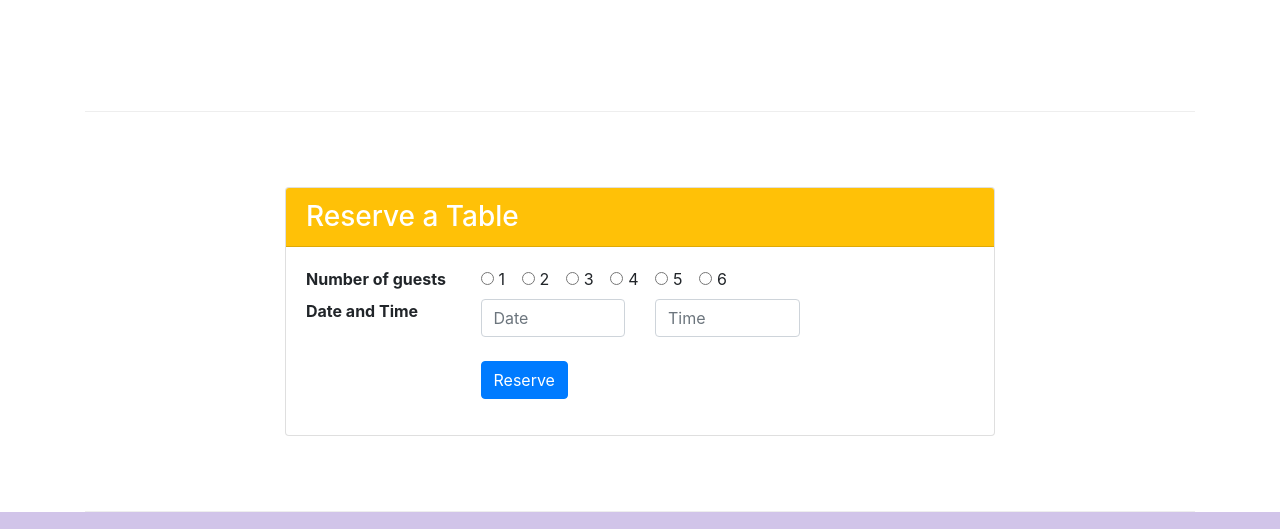
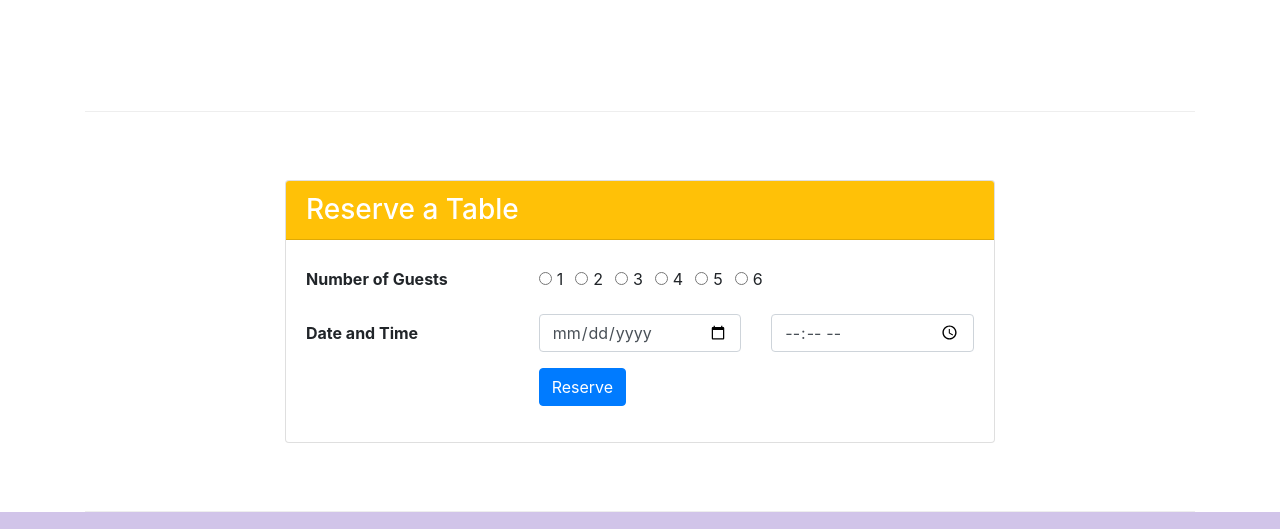
Before and after one commit to josue-venegas-almonacid/Bootstrap4, a website: page conFusion/index.html in a window 1280 px wide. Shown: the part 1422-1951 px from the top of the page. Drawn offline with nearby package versions, Linux system fonts and the light colour scheme.

Commit message:
Reserve a Table improved

```diff
--- a/conFusion/index.html
+++ b/conFusion/index.html
@@ -87,7 +87,7 @@
             </div>
         </div>
 
-        <div class="row row-content align-items-center" id="reserve">
+        <div class="row row-content align-items-center">
             <div class="col-12 col-sm-4 order-sm-last col-md-3">
                 <h3>Meet our Culinary Specialists</h3>
             </div>
@@ -103,15 +103,16 @@
             </div>
         </div>
 
-        <div class="row row-content align-items-center justify-content-center">
+        <div class="row row-content align-items-center justify-content-center" id="reserve">
             <div class="col-sm-8">
                 <div class="card">
                     <form>
                         <h3 class="card-header bg-warning text-white">Reserve a Table</h3>
                         <div class="card-body">
-                            <dl class="row">
-                                <dt class="col-sm-3">Number of guests</dt>
-                                <dd class="col-sm-9">
+                            <form>
+                                <div class="form-group row">
+                                    <label for="guestnumber" class="col-12 col-sm-4 font-weight-bold col-form-label">Number of Guests</label>
+                                    <div class="col-12 col-sm-8 d-flex">
                                         <div class="form-check form-check-inline">
                                             <input class="form-check-input" type="radio" name="guest1" id="guest1" value="">
                                             <label class="form-check-label" for="guest1">1</label>
@@ -136,22 +137,23 @@
                                             <input class="form-check-input" type="radio" name="guest6" id="guest6" value="">
                                             <label class="form-check-label" for="guest6">6</label>
                                         </div>
-                                </dd>
-                                <dt class="col-sm-3">Date and Time</dt>
-                                <dd class="col-sm-9">
-                                    <div class="form-group row">
-                                        <div class="col-sm-4">
-                                            <input type="tel" class="form-control" id="date" name="date" placeholder="Date">
-                                        </div>
-                                        <div class="col-sm-4">
-                                            <input type="tel" class="form-control" id="time" name="time" placeholder="Time">
                                     </div>
                                 </div>
-                                </dd>
-                                <div class="offset-sm-3 col-sm-9">
-                                    <button type="submit" class="btn btn-primary">Reserve</button>
+                                <div class="form-group row">
+                                    <label for="guestnumber" class="col-12 col-sm-4 font-weight-bold col-form-label">Date and Time</label>
+                                    <div class="col-12 col-sm-4">
+                                        <input type="date" class="form-control" id="date" name="date" placeholder="Date">
                                     </div>
-                            </dl>
+                                    <div class="col-12 col-sm-4">
+                                        <input type="time" class="form-control" id="time" name="time" placeholder="Time">
+                                    </div>
+                                </div>
+                                <div class="form-group row">
+                                    <div class="col-12 offset-sm-4">
+                                        <button type="button" class="btn btn-primary">Reserve</button>
+                                    </div>
+                                </div>
+                            </form>
                         </div>
                     </form>
                 </div>
```
Lines whose indentation alone changed are shown as unchanged.
